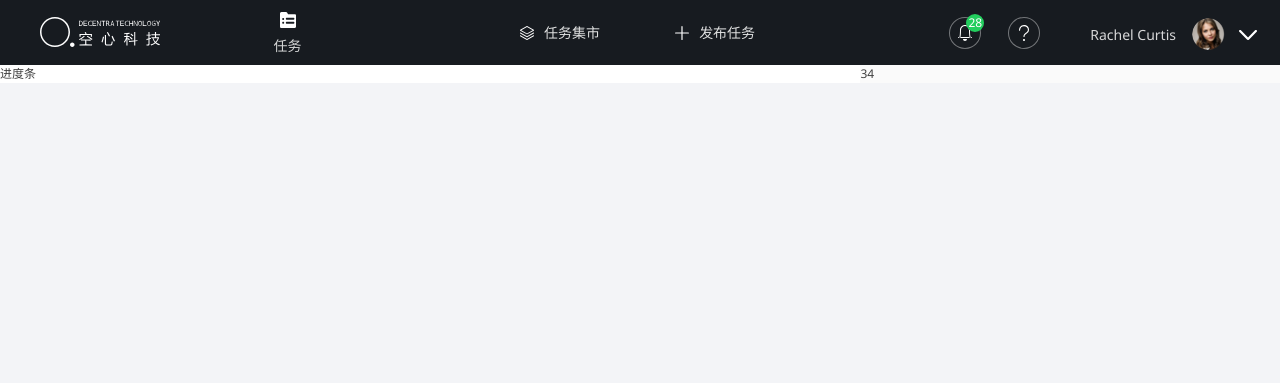
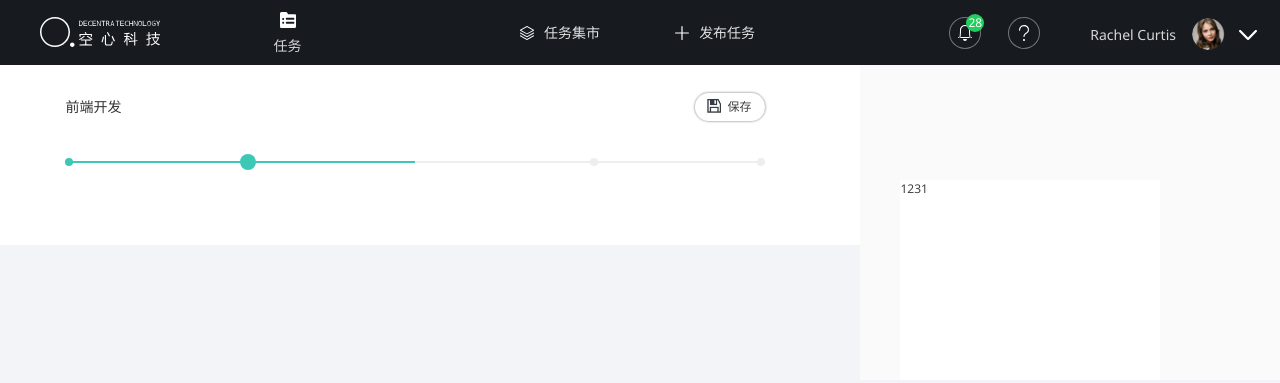
Before and after one commit to CwHk/ch1702, a plain HTML site: page index.html in a window 1280 px wide. Drawn offline with nearby package versions, Linux system fonts and the light colour scheme; files that its build step writes are made by us from their sources.

Commit message:
进步条

```diff
--- a/index.html
+++ b/index.html
@@ -82,13 +82,33 @@
         <!-- 内容区域 start  -------->
         <div class="content">
             <div class="content-left">
-                <div class="progressbar">
-                    进度条
+                <div class="detail-box">
+                    <!-- 进度条 start  -------->
+                    <div class="progressbar">
+                        <div class="c-bartitle">
+                            <span class="qdtitle">前端开发</span>
+                            <span class="preserve">	保存</span>
+                        </div>
+                        <div class="c-bar">
+                            <div class="c-bar-kx"></div>
+                            <div class="c-bar-hui50"></div>
+                            <div class="yuan-l-small"></div>
+                            <div class="yuan-l-large"></div>
+                            <div class="yuan-h-small yuanhuione"></div>
+                            <div class="yuan-h-small yuanhuitwo"></div>
+                        </div>
+                    </div>
+                    <!-- 进度条 end  -------->
+                    <!-- 内容 start  -------->
+                    <div class="detail">
+
+                    </div>
+                    <!-- 内容 end  -------->
                 </div>
 
             </div>
             <div class="content-right">
-                34
+                <div class="sidebox">1231</div>
             </div>
         </div>
         <!-- 内容区域 end  -------->
--- a/src/css/index.scss
+++ b/src/css/index.scss
@@ -17,11 +17,95 @@
         width: 67.222222%;
         background: #fff;
         float: left;
+        .detail-box {
+            width: 795px;
+            padding-right: 95px;
+            box-sizing: border-box;
+            float: right;
+            margin-bottom: 75px;
+            .progressbar {
+                margin-top: 28px;
+                .c-bar {
+                    width: 100%;
+                    height: 16px;
+                    padding: 7px 0;
+                    position: relative;
+                    .yuan-l-small {
+                        position: absolute;
+                        height: 8px;
+                        width: 8px;
+                        background: #3CC8B4;
+                        border-radius: 100%;
+                        left: 0;
+                        top: 4px;
+                    }
+                    .yuan-h-small {
+                        position: absolute;
+                        height: 8px;
+                        width: 8px;
+                        background: #EEEEEE;
+                        border-radius: 100%;
+                        top: 4px;
+                    }
+                    .yuanhuione {
+                        left: 75%;
+                    }
+                    .yuanhuitwo {
+                        right: 0;
+                    }
+                    .yuan-l-large {
+                        position: absolute;
+                        height: 16px;
+                        width: 16px;
+                        background: #3CC8B4;
+                        border-radius: 100%;
+                        left: 25%;
+                        top: 0px;
+                    }
+                    .c-bar-hui50 {
+                        border: 1px solid #EEEEEE;
+                        position: absolute;
+                        width: 50%;
+                        right: 0;
+                        top: 7px;
+                    }
+                    .c-bar-kx {
+                        border: 1px solid #3CC8B4;
+                    }
+                }
+                .c-bartitle {
+                    margin-bottom: 33px;
+                    .qdtitle {
+                        font-size: 14px;
+                        line-height: 28px;
+                        color: #333333;
+                    }
+                    .preserve {
+                        height: 28px;
+                        width: 70px;
+                        line-height: 28px;
+                        float: right;
+                        padding-left: 32px;
+                        border-radius: 20px;
+                        box-shadow: 0 0 2px 1px #bdbdbd;
+                        background: url(../image/sure.png) no-repeat 9px center;
+                        background-size: 18px;
+                    }
+                }
+            }
+        }
     }
     .content-right {
         float: left;
         width: 32.777778%;
         background: #FAFAFA;
         position: relative;
+        .sidebox {
+            margin-left: 40px;
+            width: 260px;
+            height: 200px;
+            margin-top: 115px;
+            background: #fff;
+        }
     }
 }
```
Also changed, not shown: src/image/sure.png (added), src/image/保存.svg (added).
